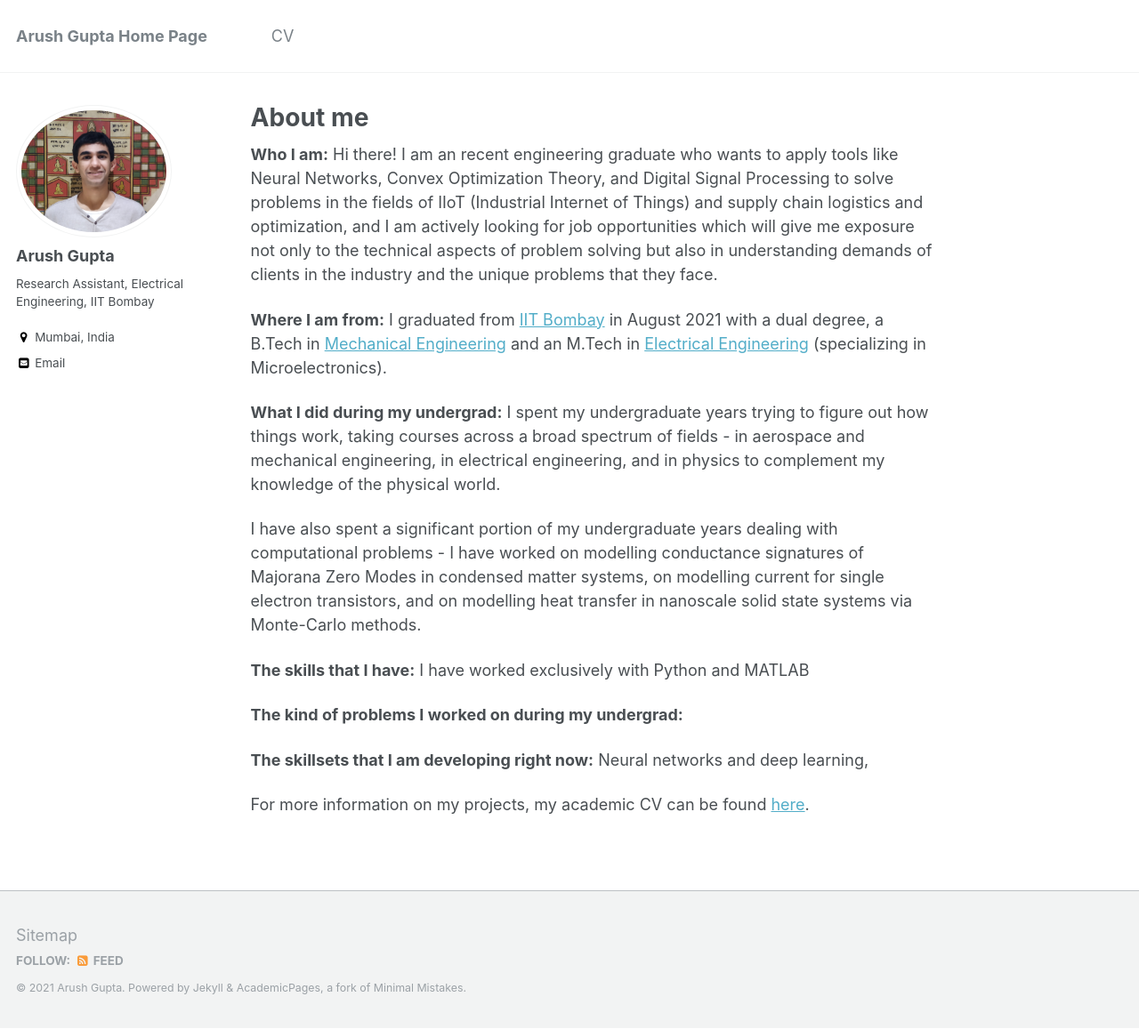
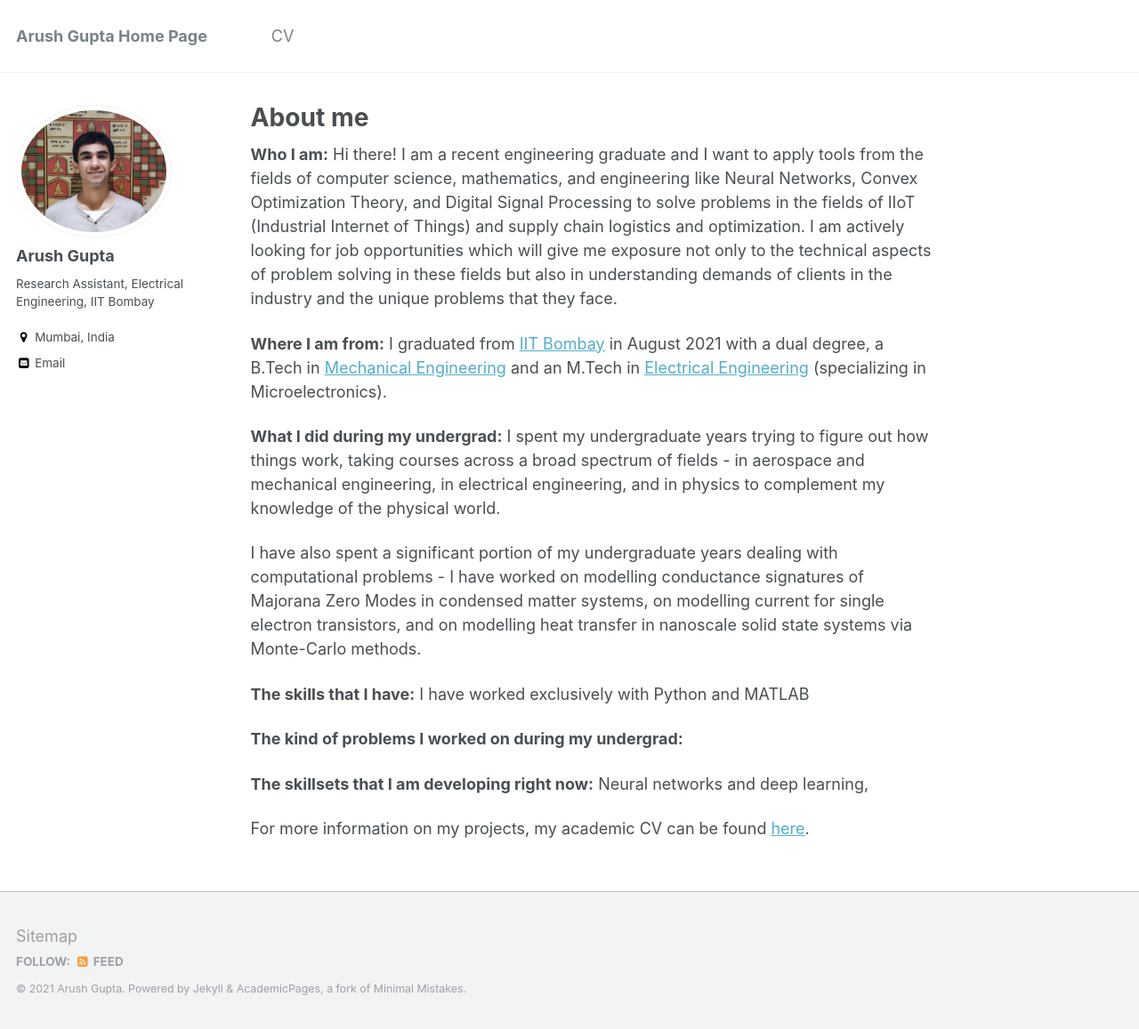
Before and after one commit to arush-gupta/arush-gupta.github.io, a Jekyll site: the page built from _pages/about.md, in a window 1280 px wide and 1157 px high. Shown: the whole window at 89% size. Built offline with Jekyll 4.4.1, drawn with Linux system fonts in a browser that asks for light colours.

Commit message:
Update about.md

```diff
--- a/_pages/about.md
+++ b/_pages/about.md
@@ -10,7 +10,7 @@ redirect_from:
 
 
 **Who I am:**
-Hi there! I am an recent engineering graduate who wants to apply tools like Neural Networks, Convex Optimization Theory, and Digital Signal Processing to solve problems in the fields of IIoT (Industrial Internet of Things) and supply chain logistics and optimization, and I am actively looking for job opportunities which will give me exposure not only to the technical aspects of problem solving but also in understanding demands of clients in the industry and the unique problems that they face.
+Hi there! I am a recent engineering graduate and I want to apply tools from the fields of computer science, mathematics, and engineering like Neural Networks, Convex Optimization Theory, and Digital Signal Processing to solve problems in the fields of IIoT (Industrial Internet of Things) and supply chain logistics and optimization. I am actively looking for job opportunities which will give me exposure not only to the technical aspects of problem solving in these fields but also in understanding demands of clients in the industry and the unique problems that they face.
 
 <!---
 A problem that has caught my eye in recent times is that of the use of machine learning in equipment failure prediction.
```
